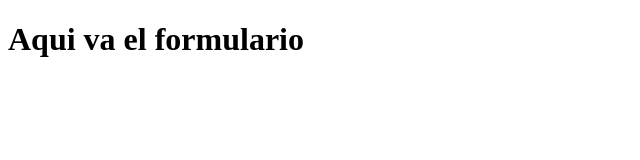
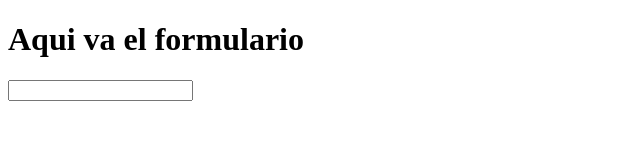
Before and after one commit to sigmotoa/const_1, a plain HTML site: page form.html in a window 1280 px wide. Shown: the whole page, without its empty margins (0-640 px from the left). Drawn offline with Linux system fonts and the light colour scheme.

Commit message:
bad idea of a form

```diff
--- a/form.html
+++ b/form.html
@@ -6,8 +6,11 @@
 
 </head>
 <body>
+    <h1>Aqui va el formulario</h1>
 
-    <h1>Aqui va el formulario</h1>
+    <div>
+        <input type="text" name="name" id="input_name">
+    </div>
 </body>
 
 </html>
```
